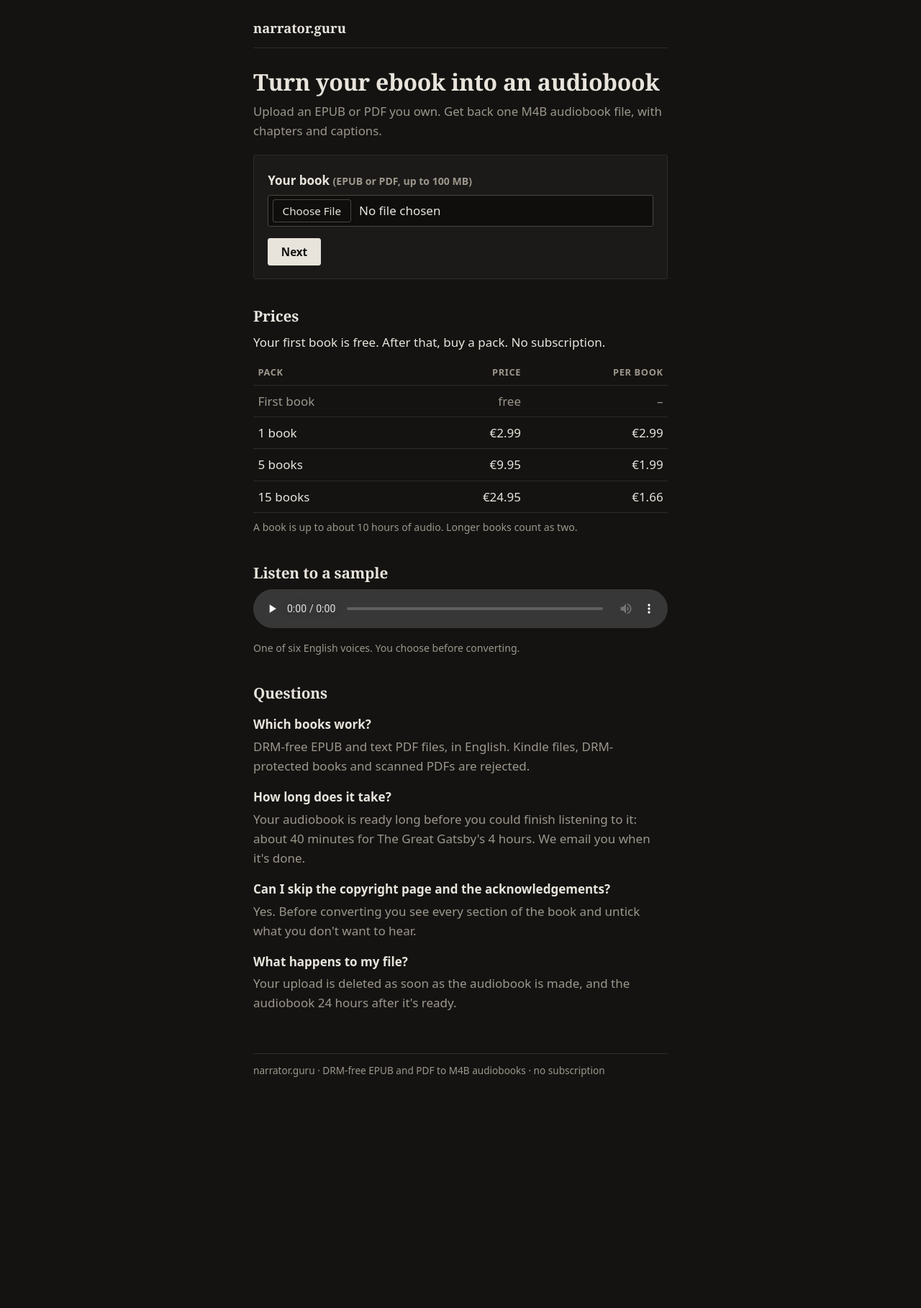
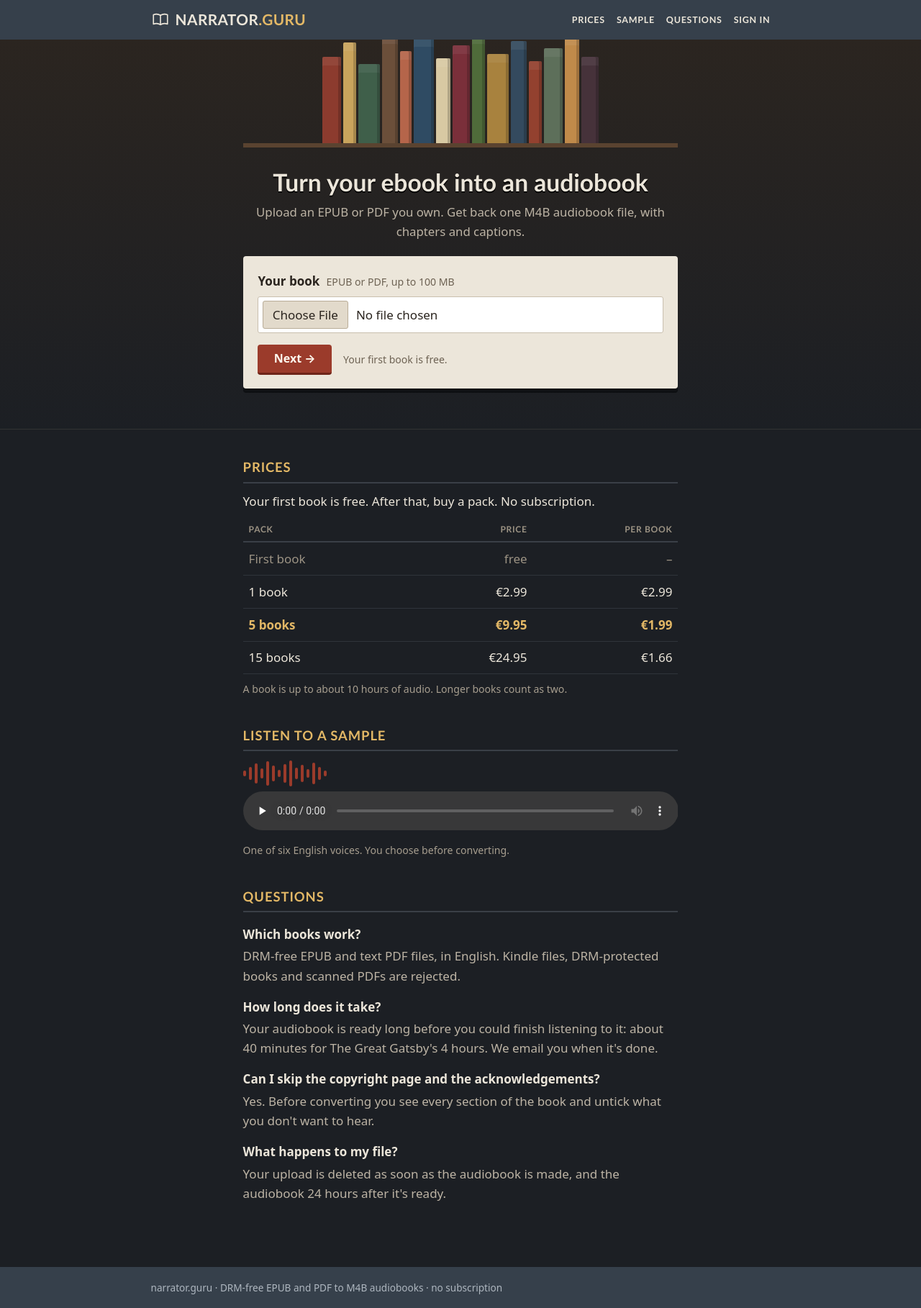
Before and after one commit to CarlosVitorino/ebook-to-audiobook-web-converter, a FastAPI app: page / in a window 1280 px wide. Shown: the whole page at 72% size. Before the commit the page ends 1497 px from the top, so only its background shows below. Run offline with FastAPI, Linux system fonts and the light colour scheme.

Commit message:
Bookshelf look: slate bars, book-spine hero, cream form cards, brick buttons
Chosen from four mockups, kept in docs/design/ next to the sites that inspired them.

Co-Authored-By: Claude Opus 5.5 <noreply@anthropic.com>

```diff
--- a/app/templates/_prices.html
+++ b/app/templates/_prices.html
@@ -3,7 +3,7 @@
   <tbody>
   {% if not buy %}<tr class="free"><td>First book</td><td class="num">free</td><td class="num">–</td></tr>{% endif %}
   {% for p in packs %}
-    <tr>
+    <tr class="{{ 'best' if p.id == 'five' }}">
       <td>{{ p.name }}</td><td class="num">{{ p.price }}</td><td class="num">{{ p.per_book }}</td>
       {% if buy %}<td class="num"><form method="post" action="/buy" style="margin:0"><input type="hidden" name="pack" value="{{ p.id }}"><button class="buy">Buy</button></form></td>{% endif %}
     </tr>
--- /dev/null
+++ b/app/templates/_spines.html
@@ -0,0 +1,6 @@
+{# A shelf of book spines, drawn in CSS. height, width, colour. #}
+<div class="spines" aria-hidden="true">
+{%- for h, w, c in [(120,26,"#8c3b2e"),(140,18,"#c9a45c"),(110,30,"#3f5f4a"),(150,22,"#6b4f3a"),(128,16,"#b5654a"),(146,28,"#2f4b63"),
+  (118,20,"#d8c9a3"),(136,24,"#7a2f3a"),(150,18,"#4f6b3a"),(124,30,"#a8823e"),(142,22,"#344a5e"),(114,18,"#93412f"),
+  (132,26,"#5d6f5a"),(148,20,"#c08a4a"),(120,24,"#46323a")] %}<i style="height:{{ h }}px;width:{{ w }}px;background:{{ c }}"></i>{% endfor -%}
+</div>
--- a/app/templates/base.html
+++ b/app/templates/base.html
@@ -7,100 +7,126 @@
 <title>{% block title %}narrator.guru: ebook to audiobook{% endblock %}</title>
 {% block head %}{% endblock %}
 <style>
-  /* Dark only, on purpose: it's the look of the product, not a user setting.
-     Plain and a little old-fashioned: one column, serif headings, thin rules, square buttons. */
+  /* "Bookshelf" (chosen by Carlos, 2026-10-02, after standardebooks.org): dark only, slate bars,
+     cream cards for forms, brick-red buttons, gold small-caps headings. Mockups in docs/design/. */
   :root {
     color-scheme:dark;
-    --bg:#141312; --panel:#1b1a18; --field:#0f0e0d;
-    --fg:#e8e4dc; --muted:#9d978c; --line:#2f2c28; --edge:#4a4640; --bad:#ef8a80;
-    --serif: Charter, "Bitstream Charter", "Iowan Old Style", Georgia, Cambria, serif;
+    --bg:#1c1f24; --fg:#ece6da; --muted:#a79e8f; --line:#2f343b; --rule:#3a3f47;
+    --slate:#36404b; --slate-edge:#2a323b; --gold:#e3b866;
+    --cream:#ece6da; --cream-ink:#2a241e; --cream-edge:#c9bfae; --cream-dark:#e2dacb;
+    --brick:#9b3b2b; --brick-dark:#6e2519; --bad:#f08a7a;
+    --head: "Trebuchet MS", "Gill Sans", "Segoe UI", sans-serif;
   }
   * { box-sizing:border-box; }
-  body { font:17px/1.6 system-ui, -apple-system, "Segoe UI", sans-serif; color:var(--fg); background:var(--bg);
-         max-width:38rem; margin:0 auto; padding:1.5rem 1rem 3rem; }
-  h1, h2 { font-family:var(--serif); font-weight:700; letter-spacing:-.01em; }
-  h1 { font-size:2rem; line-height:1.15; margin:1.8rem 0 .6rem; }
-  h2 { font-size:1.3rem; line-height:1.25; margin:2.4rem 0 .6rem; }
+  body { display:flex; flex-direction:column; min-height:100vh; margin:0; font:17px/1.6 system-ui, -apple-system, "Segoe UI", sans-serif; color:var(--fg); background:var(--bg); }
+  .wrap { max-width:40rem; margin:0 auto; padding:0 1.1rem; }
+  main.wrap { flex:1; width:100%; padding-bottom:2.5rem; }
+  h1, h2 { font-family:var(--head); }
+  h1 { font-weight:800; font-size:2.1rem; line-height:1.15; margin:1.8rem 0 .6rem; text-shadow:0 2px 0 #000; }
+  h2 { font-weight:800; font-size:1.15rem; text-transform:uppercase; letter-spacing:.05em; color:var(--gold);
+       margin:2.4rem 0 .7rem; padding-bottom:.3rem; border-bottom:2px solid var(--rule); }
   p { margin:.6rem 0; }
-  a { color:var(--fg); text-decoration:underline; text-decoration-color:var(--edge); text-underline-offset:.2em; }
-  a:hover { text-decoration-color:var(--fg); }
-  hr { border:0; border-top:1px solid var(--line); margin:2rem 0; }
-  .lede { color:var(--muted); font-size:1.05rem; }
+  a { color:var(--fg); text-decoration:underline; text-decoration-color:#6b6357; text-underline-offset:.2em; }
+  a:hover { text-decoration-color:var(--gold); }
+  .lede { color:#bdb4a5; font-size:1.05rem; }
   .small { font-size:.88rem; color:var(--muted); }
-  .error { color:var(--bad); }
+  .error { color:var(--bad); font-weight:600; }
 
-  /* header and footer */
-  .top { display:flex; flex-wrap:wrap; gap:.2rem 1rem; align-items:baseline; justify-content:space-between;
-         padding-bottom:.8rem; border-bottom:1px solid var(--line); }
-  .brand { font-family:var(--serif); font-weight:700; font-size:1.15rem; text-decoration:none; }
-  .who { font-size:.85rem; color:var(--muted); margin:0; }
-  footer { margin-top:3.5rem; padding-top:.8rem; border-top:1px solid var(--line); font-size:.85rem; color:var(--muted); }
+  /* slate header and footer bars */
+  .top { background:var(--slate); box-shadow:0 2px 0 var(--slate-edge); padding:.9rem 0; }
+  .top .wrap, footer .wrap { max-width:56rem; display:flex; flex-wrap:wrap; gap:.4rem 1.2rem; align-items:center; justify-content:space-between; }
+  .brand { display:flex; align-items:center; gap:.5rem; font:800 1.3rem/1 var(--head); letter-spacing:.02em; text-transform:uppercase; text-decoration:none; color:var(--fg); }
+  .brand b { color:var(--gold); } .brand svg { width:26px; height:26px; }
+  .nav { display:flex; flex-wrap:wrap; align-items:center; gap:.3rem 1rem; margin:0;
+         font:700 .78rem var(--head); text-transform:uppercase; letter-spacing:.06em; }
+  .nav a { text-decoration:none; } .nav a:hover { color:var(--gold); }
+  .nav .who { color:#c4ccd4; text-transform:none; letter-spacing:0; font-weight:400; font-size:.85rem; }
+  footer { background:var(--slate); color:#aeb6bf; font-size:.85rem; padding:1.1rem 0; margin-top:2rem; }
 
-  /* forms */
-  .box { background:var(--panel); border:1px solid var(--line); border-radius:3px; padding:1.1rem 1.2rem; margin:1.2rem 0; }
-  label { display:block; font-weight:600; margin:.2rem 0 .4rem; }
-  input[type=email], input[type=file], textarea {
-    width:100%; font:inherit; color:var(--fg); background:var(--field);
-    border:1px solid var(--edge); border-radius:3px; padding:.45rem .6rem; }
+  /* landing hero: the shelf */
+  .hero { width:100%; background:linear-gradient(#2b2520, var(--bg)); padding-bottom:2.2rem; border-bottom:1px solid #333; }
+  .hero h1, .hero .lede { text-align:center; }
+  .spines { display:flex; align-items:flex-end; justify-content:center; gap:3px; height:150px; padding-top:12px; overflow:hidden; border-bottom:6px solid #5a4330; }
+  .spines i { display:block; flex:none; border-radius:2px 2px 0 0; box-shadow:inset -4px 0 0 rgba(0,0,0,.18), inset 0 12px 0 rgba(255,255,255,.06); }
+
+  /* cream cards hold the forms */
+  .box { background:var(--cream); color:var(--cream-ink); border-radius:4px; padding:1.2rem 1.3rem; margin:1.3rem 0; box-shadow:0 6px 0 #0e1013; }
+  .box a { color:var(--cream-ink); text-decoration-color:#a3967f; }
+  .box .small { color:#6d6253; } .box .error { color:#a12a1a; }
+  label { display:block; font-weight:700; margin:.1rem 0 .45rem; }
+  label .small { font-weight:400; margin-left:.3rem; }
+  input[type=email], input[type=file] { width:100%; font:inherit; color:var(--cream-ink); background:#fff; border:1px solid var(--cream-edge); border-radius:3px; padding:.45rem .6rem; }
   input[type=file] { padding:.35rem; }
-  input:focus-visible, textarea:focus-visible, button:focus-visible, a:focus-visible { outline:2px solid var(--fg); outline-offset:2px; }
-  input[type=checkbox], input[type=radio] { accent-color:var(--fg); width:1rem; height:1rem; }
+  input:focus-visible, textarea:focus-visible, button:focus-visible, a:focus-visible { outline:2px solid var(--gold); outline-offset:2px; }
+  .box :focus-visible { outline-color:var(--brick); }
+  input[type=checkbox], input[type=radio] { accent-color:var(--brick); width:1rem; height:1rem; }
   .check { display:flex; gap:.6rem; align-items:flex-start; font-weight:400; margin:.8rem 0; }
   .check input { margin-top:.3rem; flex:none; }
 
-  /* buttons: solid for the one thing to do on a page, outlined for everything else */
-  button, .button, input[type=file]::file-selector-button {
-    display:inline-block; font:inherit; font-size:.95rem; font-weight:600; line-height:1.2; cursor:pointer;
-    color:var(--bg); background:var(--fg); border:1px solid var(--fg); border-radius:3px;
-    padding:.55rem 1.1rem; text-decoration:none; }
-  button:hover, .button:hover { background:#fff; border-color:#fff; }
-  .actions { margin-top:1rem; display:flex; flex-wrap:wrap; gap:.5rem; align-items:center; }
-  .secondary, input[type=file]::file-selector-button { color:var(--fg); background:transparent; border-color:var(--edge); font-weight:500; }
-  .secondary:hover { background:transparent; border-color:var(--fg); }
-  input[type=file]::file-selector-button { margin-right:.7rem; padding:.35rem .8rem; }
-  button.link { background:none; border:0; padding:0; color:var(--muted); font-weight:400; font-size:inherit; text-decoration:underline; text-underline-offset:.2em; }
-  button.link:hover { color:var(--fg); }
-  .buy { font-size:.85rem; padding:.3rem .8rem; }
+  /* buttons: brick red for the one thing to do; cream-grey for everything else */
+  button, .button { display:inline-block; font:inherit; font-size:1rem; font-weight:700; line-height:1.2; cursor:pointer; text-decoration:none;
+    color:#fff8ee; background:var(--brick); border:0; border-bottom:3px solid var(--brick-dark); border-radius:4px; padding:.6rem 1.4rem; }
+  button:hover, .button:hover { background:#ad4432; }
+  button:active, .button:active { border-bottom-width:1px; margin-top:2px; }
+  .secondary, input[type=file]::file-selector-button {
+    font:inherit; font-weight:500; color:var(--cream-ink); background:var(--cream-dark); border:1px solid #b9ad98; border-radius:3px; cursor:pointer; }
+  .secondary { padding:.55rem 1.2rem; } .secondary:hover { background:#d8cfbd; }
+  input[type=file]::file-selector-button { margin-right:.7rem; padding:.3rem .8rem; }
+  .box hr { border:0; border-top:1px solid var(--cream-edge); }
+  .actions { margin-top:1rem; display:flex; flex-wrap:wrap; gap:.6rem 1rem; align-items:center; }
+  button.link { background:none; border:0; padding:0; margin:0; color:inherit; font:inherit; text-decoration:underline; text-underline-offset:.2em; cursor:pointer; }
+  button.link:hover { background:none; color:var(--gold); }
+  .buy { font-size:.85rem; padding:.3rem .9rem; border-bottom-width:2px; }
 
-  /* tables: prices and stats */
+  /* tables */
   table { width:100%; border-collapse:collapse; font-variant-numeric:tabular-nums; }
-  th, td { text-align:left; padding:.5rem .4rem; border-bottom:1px solid var(--line); }
-  th { font-size:.8rem; font-weight:600; color:var(--muted); text-transform:uppercase; letter-spacing:.05em; }
+  th, td { text-align:left; padding:.55rem .5rem; border-bottom:1px solid var(--line); }
+  th { font:700 .75rem var(--head); text-transform:uppercase; letter-spacing:.06em; color:#9c9384; border-bottom:2px solid var(--rule); }
   td.num, th.num { text-align:right; }
-  tr.free td { color:var(--muted); }
+  tr.free td { color:#9c9384; } tr.best td { color:var(--gold); font-weight:700; }
 
   /* step 2 */
-  .steps { font-size:.85rem; color:var(--muted); margin:1.2rem 0 0; }
-  .steps b { color:var(--fg); font-weight:600; }
-  .total { position:sticky; top:0; z-index:1; background:var(--bg); padding:.6rem 0; border-bottom:1px solid var(--edge); font-weight:600; }
+  .steps { font:700 .75rem var(--head); text-transform:uppercase; letter-spacing:.06em; color:#7f776b; margin:1.4rem 0 0; }
+  .steps b { color:var(--gold); }
+  .total { position:sticky; top:0; z-index:1; background:var(--bg); padding:.6rem 0; border-bottom:2px solid var(--rule); font-weight:700; color:var(--gold); }
   .sections, .voices, .books { list-style:none; padding:0; margin:0 0 1rem; }
   .sections li, .voices li, .books li { border-bottom:1px solid var(--line); padding:.6rem 0; }
   .row { display:flex; gap:.7rem; align-items:baseline; }
-  .row > input { position:relative; top:.15rem; flex:none; }
+  .row > input { position:relative; top:.15rem; flex:none; accent-color:var(--gold); }
   .name { flex:1; min-width:0; margin:0; font-weight:400; }
-  .name .t { font-weight:600; }
-  .off .name { color:var(--muted); }
-  .off .name .t { font-weight:400; text-decoration:line-through; }
+  .name .t { font-weight:700; }
+  .off .name { color:#7f776b; } .off .name .t { font-weight:400; text-decoration:line-through; }
   .preview { display:block; font-size:.85rem; color:var(--muted); white-space:nowrap; overflow:hidden; text-overflow:ellipsis; }
   .words { font-size:.85rem; color:var(--muted); white-space:nowrap; }
   .sections details { margin:.25rem 0 0 1.7rem; font-size:.9rem; }
-  .sections summary { cursor:pointer; color:var(--muted); }
-  .sections summary:hover { color:var(--fg); }
-  textarea { font-size:15px; line-height:1.5; min-height:14rem; margin-top:.4rem; }
-  .voices .row { align-items:center; }
-  .voices .row > input { top:0; }
+  .sections summary { cursor:pointer; color:var(--muted); } .sections summary:hover { color:var(--gold); }
+  textarea { width:100%; font:15px/1.5 system-ui, sans-serif; min-height:14rem; margin-top:.4rem; padding:.5rem .6rem;
+             color:var(--fg); background:#15171b; border:1px solid var(--rule); border-radius:3px; }
+  .voices .row { align-items:center; } .voices .row > input { top:0; }
   .voices audio { height:2rem; width:10rem; flex:none; }
 
-  .faq dt { font-weight:600; margin-top:1rem; } .faq dd { margin:.2rem 0 0; color:var(--muted); }
-  progress { width:100%; height:.6rem; accent-color:var(--fg); }
-  @media (max-width:30rem) { h1 { font-size:1.65rem; } .voices audio { width:7.5rem; } }
+  .waves { display:block; width:120px; height:40px; color:var(--brick); margin:.3rem 0; }
+  .faq dt { font-weight:700; margin-top:1rem; } .faq dd { margin:.2rem 0 0; color:#bdb4a5; }
+  progress { -webkit-appearance:none; appearance:none; width:100%; height:.7rem; border:0; border-radius:3px; background:var(--rule); overflow:hidden; }
+  progress::-webkit-progress-bar { background:var(--rule); }
+  progress::-webkit-progress-value { background:var(--brick); }
+  progress::-moz-progress-bar { background:var(--brick); }
+  @media (max-width:30rem) { h1 { font-size:1.75rem; } .spines { height:120px; } .voices audio { width:7.5rem; } }
 </style>
 </head>
 <body>
-<header class="top"><a class="brand" href="/">narrator.guru</a>
-{% if user %}<form method="post" action="/signout" class="who">{{ user.email }} · {{ balance }} book{{ 's' if balance != 1 }} left · <button class="link">Sign out</button></form>{% endif %}
-</header>
+<header class="top"><div class="wrap">
+  <a class="brand" href="/"><svg viewBox="0 0 64 64" aria-hidden="true"><path d="M8 16c8-3 16-3 24 2 8-5 16-5 24-2v32c-8-3-16-3-24 2-8-5-16-5-24-2z" fill="none" stroke="currentColor" stroke-width="4" stroke-linejoin="round"/><path d="M32 18v32" stroke="currentColor" stroke-width="4"/></svg><span>narrator<b>.guru</b></span></a>
+  {% if user %}
+  <form method="post" action="/signout" class="nav"><span class="who">{{ user.email }} · {{ balance }} book{{ 's' if balance != 1 }} left</span><button class="link">Sign out</button></form>
+  {% else %}
+  <nav class="nav"><a href="/#prices">Prices</a><a href="/#sample">Sample</a><a href="/#questions">Questions</a><a href="/signin">Sign in</a></nav>
+  {% endif %}
+</div></header>
+{% block hero %}{% endblock %}
+<main class="wrap">
 {% block body %}{% endblock %}
-<footer>narrator.guru · DRM-free EPUB and PDF to M4B audiobooks · no subscription</footer>
+</main>
+<footer><div class="wrap"><span>narrator.guru · DRM-free EPUB and PDF to M4B audiobooks · no subscription</span></div></footer>
 </body>
 </html>
--- a/app/templates/home.html
+++ b/app/templates/home.html
@@ -1,15 +1,20 @@
 {% extends "base.html" %}
-{% block body %}
+{% block hero %}
+<section class="hero"><div class="wrap">
+{% include "_spines.html" %}
 <h1>Turn your ebook into an audiobook</h1>
 <p class="lede">Upload an EPUB or PDF you own. Get back one M4B audiobook file, with chapters and captions.</p>
 
 <form class="box" method="post" action="/upload" enctype="multipart/form-data">
   {% if error %}<p class="error" role="alert">{{ error }}</p>{% endif %}
-  <label for="book">Your book <span class="small">(EPUB or PDF, up to {{ max_mb }} MB)</span></label>
+  <label for="book">Your book <span class="small">EPUB or PDF, up to {{ max_mb }} MB</span></label>
   <input id="book" name="book" type="file" accept=".epub,.pdf,application/epub+zip,application/pdf" required>
-  <div class="actions"><button type="submit">Next</button></div>
+  <div class="actions"><button type="submit">Next &rarr;</button><span class="small">{% if user %}You have {{ balance }} book{{ 's' if balance != 1 }} left.{% else %}Your first book is free.{% endif %}</span></div>
 </form>
+</div></section>
+{% endblock %}
 
+{% block body %}
 {% if books %}
 <h2>Your books</h2>
 <ul class="books">
@@ -17,15 +22,16 @@
 </ul>
 {% endif %}
 
-<h2>Prices</h2>
+<h2 id="prices">Prices</h2>
 <p>Your first book is free. After that, buy a pack. No subscription.</p>
 {% include "_prices.html" %}
 
-<h2>Listen to a sample</h2>
+<h2 id="sample">Listen to a sample</h2>
+<svg class="waves" viewBox="0 0 120 40" aria-hidden="true">{% for h in [4,9,14,7,17,11,5,13,18,8,12,6,15,9,4] %}<rect x="{{ loop.index0 * 8 }}" y="{{ 20 - h }}" width="4" height="{{ 2 * h }}" rx="2" fill="currentColor"/>{% endfor %}</svg>
 <audio controls preload="none" src="/static/voices/{{ sample }}.m4a" style="width:100%"></audio>
 <p class="small">One of six English voices. You choose before converting.</p>
 
-<h2>Questions</h2>
+<h2 id="questions">Questions</h2>
 <dl class="faq">
   <dt>Which books work?</dt>
   <dd>DRM-free EPUB and text PDF files, in English. Kindle files, DRM-protected books and scanned PDFs are rejected.</dd>
--- /dev/null
+++ b/docs/design/index.html
@@ -0,0 +1,6 @@
+<!doctype html><meta charset="utf-8"><title>narrator.guru look options</title><style>body{font:16px/1.5 system-ui;background:#111;color:#ddd;margin:0;padding:1.5rem}h1{margin:.2rem 0 1rem}section{margin:0 0 3rem}h2{margin:0 0 .3rem}p{margin:0 0 .8rem;color:#aaa}.pair{display:grid;grid-template-columns:1fr 1fr;gap:1rem;align-items:start}figure{margin:0}figcaption{font-size:.85rem;color:#888;margin:.3rem 0}img{width:100%;border:1px solid #333}a{color:#9cf}</style>
+<h1>narrator.guru: four looks</h1><p>Left: our landing page in that style (click to open the live mockup). Right: the real site it's based on.</p>
+<section><h2>A · Bookshelf</h2><p>Slate header bar, a shelf of coloured book spines drawn in code, cream upload card, brick-red button, gold small-caps headings.</p><div class="pair"><figure><figcaption>narrator.guru, style A · <a href="A-bookshelf.html">open live</a></figcaption><a href="A-bookshelf.html"><img src="A-bookshelf.png"></a></figure><figure><figcaption>Reference: <a href="https://standardebooks.org/">Standard Ebooks</a></figcaption><img src="ref-standardebooks.png"></figure></div></section>
+<section><h2>B · One warm colour</h2><p>Near-black, everything centred, one orange for the logo, links and the button. The calmest of the four.</p><div class="pair"><figure><figcaption>narrator.guru, style B · <a href="B-onecolour.html">open live</a></figcaption><a href="B-onecolour.html"><img src="B-onecolour.png"></a></figure><figure><figcaption>Reference: <a href="https://overcast.fm/">Overcast</a></figcaption><img src="ref-overcast.png"></figure></div></section>
+<section><h2>C · Product page with a gradient</h2><p>Grey top bar, blue-to-purple gradient band, headline on a dark highlight, blue uppercase button. Very 2013.</p><div class="pair"><figure><figcaption>narrator.guru, style C · <a href="C-gradient.html">open live</a></figcaption><a href="C-gradient.html"><img src="C-gradient.png"></a></figure><figure><figcaption>Reference: <a href="https://www.sublimetext.com/">Sublime Text</a></figcaption><img src="ref-sublimetext.png"></figure></div></section>
+<section><h2>D · Slate and small caps</h2><p>Blue-grey slate, Georgia serif headings, letter-spaced caps menu, glossy gold button with a slight bevel. Late-2000s hand-made blog.</p><div class="pair"><figure><figcaption>narrator.guru, style D · <a href="D-slate.html">open live</a></figcaption><a href="D-slate.html"><img src="D-slate.png"></a></figure><figure><figcaption>Reference: <a href="https://daringfireball.net/">Daring Fireball</a></figcaption><img src="ref-daringfireball.png"></figure></div></section>
```
Also changed, not shown: docs/design/A-bookshelf.html (added, +55 -0 lines), docs/design/B-onecolour.html (added, +51 -0 lines), docs/design/C-gradient.html (added, +51 -0 lines), docs/design/D-slate.html (added, +51 -0 lines), docs/v1-plan.md (+4 -0 lines), 8 other files.
